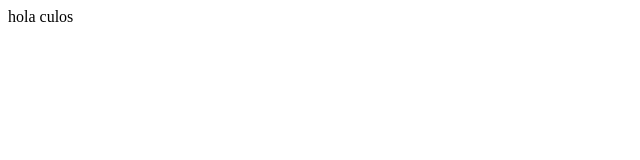
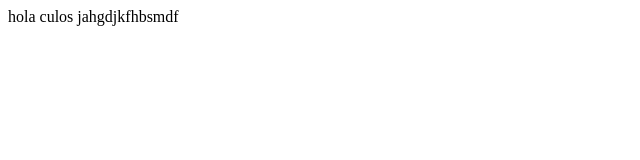
Before and after one commit to OrlandoCarreola/proyectoDemoCursoPrework, a plain HTML site: page index.html in a window 1280 px wide. Shown: the whole page, without its empty margins (0-640 px from the left). Drawn offline with Linux system fonts and the light colour scheme.

Commit message:
cambios agregagomos ajgsdjha

```diff
--- a/index.html
+++ b/index.html
@@ -7,6 +7,6 @@
     <title>Hola Mundo</title>
 </head>
 <body>
-    hola culos
+    hola culos jahgdjkfhbsmdf
 </body>
 </html>
```
